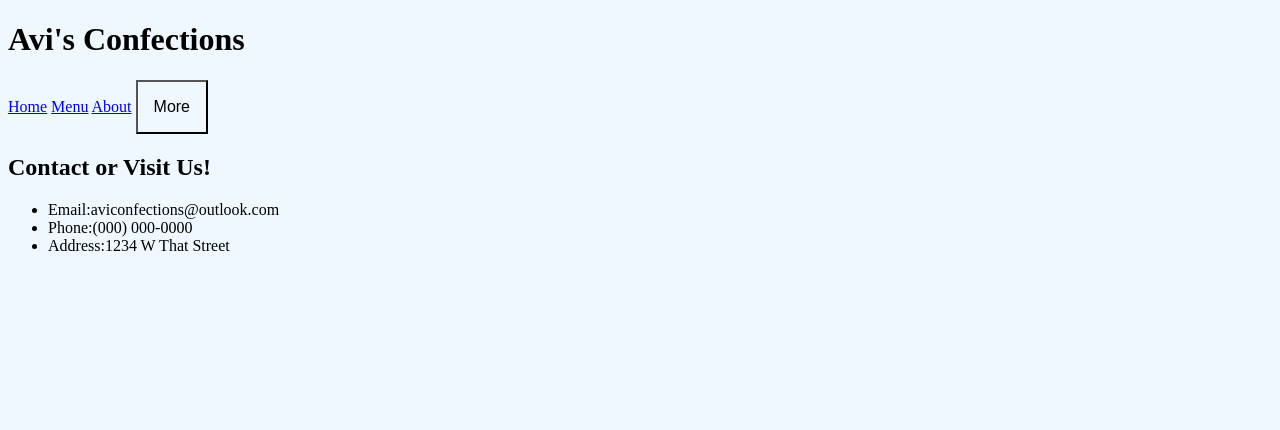
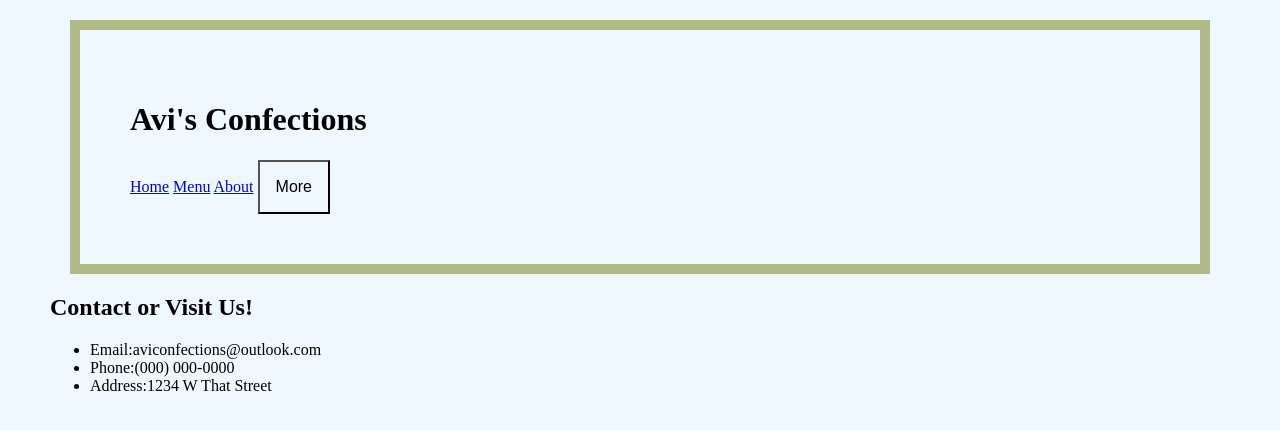
Before and after one commit to avi-butno/.final_acc, a plain HTML site: page Contact.html in a window 1280 px wide. Drawn offline with Linux system fonts and the light colour scheme.

Commit message:
Update Contact.html

```diff
--- a/Contact.html
+++ b/Contact.html
@@ -7,7 +7,18 @@
     <style>
         body{
             background-color: aliceblue;
-            color: black;
+            font-family: serif;
+            margin-left: 50px;
+            margin-right: 50px;
+            margin-top: 20px;
+            margin-bottom: 20px;
+        }
+
+        header{
+            font-family: serif;
+            border: 10px solid #b0ba86;
+            padding: 50px;
+            margin: 20px;
         }
 
         .dropbtn{
```
